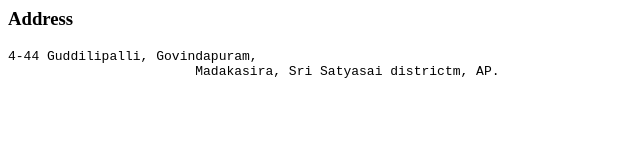
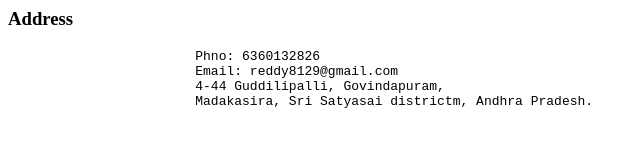
Before and after one commit to Reddy8129/learning-git, a plain HTML site: page address.html in a window 1280 px wide. Shown: the whole page, without its empty margins (0-640 px from the left). Drawn offline with Linux system fonts and the light colour scheme.

Commit message:
fixed address problem

```diff
--- a/address.html
+++ b/address.html
@@ -2,8 +2,12 @@
 	<head><title>welcome</title></head>
 	<body>
 		<h3>Address</h3>
-        <pre>4-44 Guddilipalli, Govindapuram,
-			Madakasira, Sri Satyasai districtm, AP.
+        <pre>
+			Phno: 6360132826
+			Email: reddy8129@gmail.com
+			4-44 Guddilipalli, Govindapuram,
+			Madakasira, Sri Satyasai districtm, Andhra Pradesh.
+
 		</pre>
 	</body>
 </html>
```
